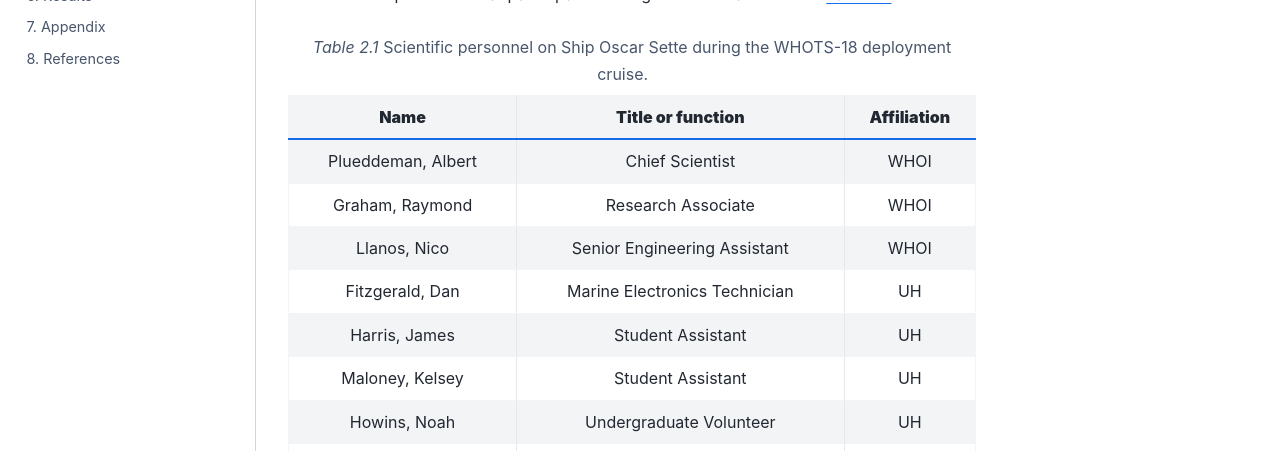
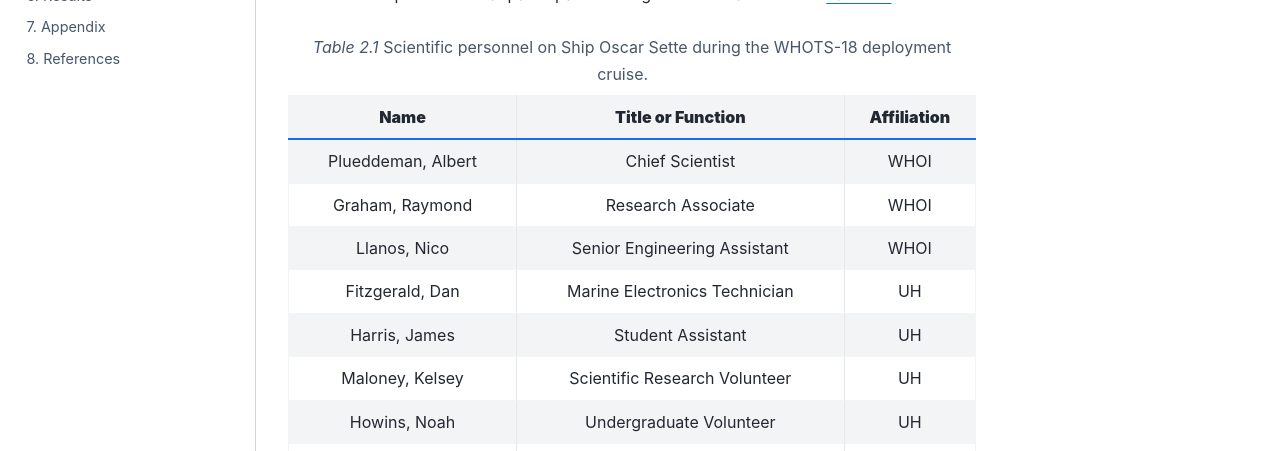
Before and after one commit to fcarvalhopacheco/whots18-data-report, a Sphinx documentation site: the page built from docs/source/2_section.md, in a window 1280 px wide and 900 px high. Shown: the part 449-900 px from the top of the window. Built offline with Sphinx 7.4.7 and the Sphinx Book theme 1.1.4, drawn with Linux system fonts in a browser that asks for light colours; cross-references to code outside the pages are shown as plain code; some of the changed text lies outside the part shown.

Commit message:
fixing kelsey title

````diff
--- a/docs/source/2_section.md
+++ b/docs/source/2_section.md
@@ -16,19 +16,18 @@
 :align: center
 :name: table-1
 
-|      **Name**       |     **Title or function**     | **Affiliation** |
-| :-----------------: | :---------------------------: | :-------------: |
-| Plueddeman, Albert  |        Chief Scientist        |      WHOI       |
-|   Graham, Raymond   |      Research Associate       |      WHOI       |
-|    Llanos, Nico     | Senior Engineering Assistant  |      WHOI       |
-|   Fitzgerald, Dan   | Marine Electronics Technician |       UH        |
-|    Harris, James    |       Student Assistant       |       UH        |
-|   Maloney, Kelsey   |       Student Assistant       |       UH        |
-|    Howins, Noah     |    Undergraduate Volunteer    |       UH        |
-| Penunuri, Alexander |       Graduate Student        |       CU        |
-|    Conner, Kyle     |       Graduate Student        |       UH        |
-|    Rohrer, Tully    |      Research Associate       |       UH        |
-
+|      **Name**       |               **Title or Function**              | **Affiliation** |
+| :-----------------: | :----------------------------------------------: | :-------------: |
+| Plueddeman, Albert  |               Chief Scientist                    |      WHOI       |
+|   Graham, Raymond   |            Research Associate                    |      WHOI       |
+|    Llanos, Nico     |        Senior Engineering Assistant              |      WHOI       |
+|   Fitzgerald, Dan   |        Marine Electronics Technician             |       UH        |
+|    Harris, James    |                Student Assistant                 |       UH        |
+|   Maloney, Kelsey   |     Scientific Research Volunteer                |       UH        |
+|    Howins, Noah     |            Undergraduate Volunteer               |       UH        |
+| Penunuri, Alexander |                Graduate Student                  |       CU        |
+|    Conner, Kyle     |                Graduate Student                  |       UH        |
+|    Rohrer, Tully    |             Research Associate                   |       UH        |
 ```
 
 The UH group conducted shipboard oceanographic observations during the
@@ -137,7 +136,7 @@
 | Santiago-Mandujano, Fernando |      Research Associate       |       UH        |
 |       Fitzgerald, Dan        | Marine Electronics Technician |       UH        |
 |        Rohrer, Tully         |      Research Associate       |       UH        |
-|       Maloney, Kelsey        |       Student Assistant       |       UH        |
+|   Maloney, Kelsey            | Scientific Research Volunteer |       UH        |
 |       Adkison, Camille       |       Graduate Student        |       UH        |
 |       Dale, Elizabeth        |          Technician           |      WHOI       |
 
````
